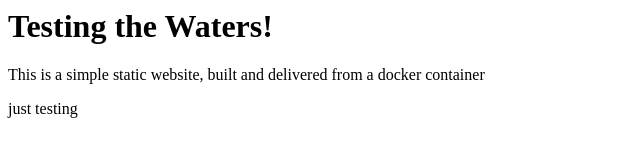
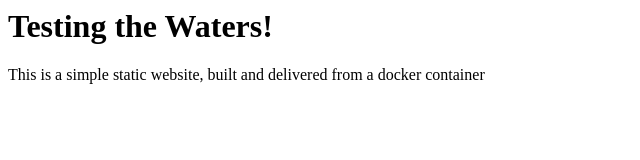
Before and after one commit to prudhviraaz14/eks-demo, a plain HTML site: page index.html in a window 1280 px wide. Shown: the full height of the page, 0-640 px from the left. Drawn offline with Linux system fonts and the light colour scheme.

Commit message:
Update index.html

```diff
--- a/index.html
+++ b/index.html
@@ -1,5 +1,4 @@
 <html>
 <h1>Testing the Waters!</h1>
   <p>This is a simple static website, built and delivered from a docker container</p>
-  <p>just testing</p>
 </html>
```
